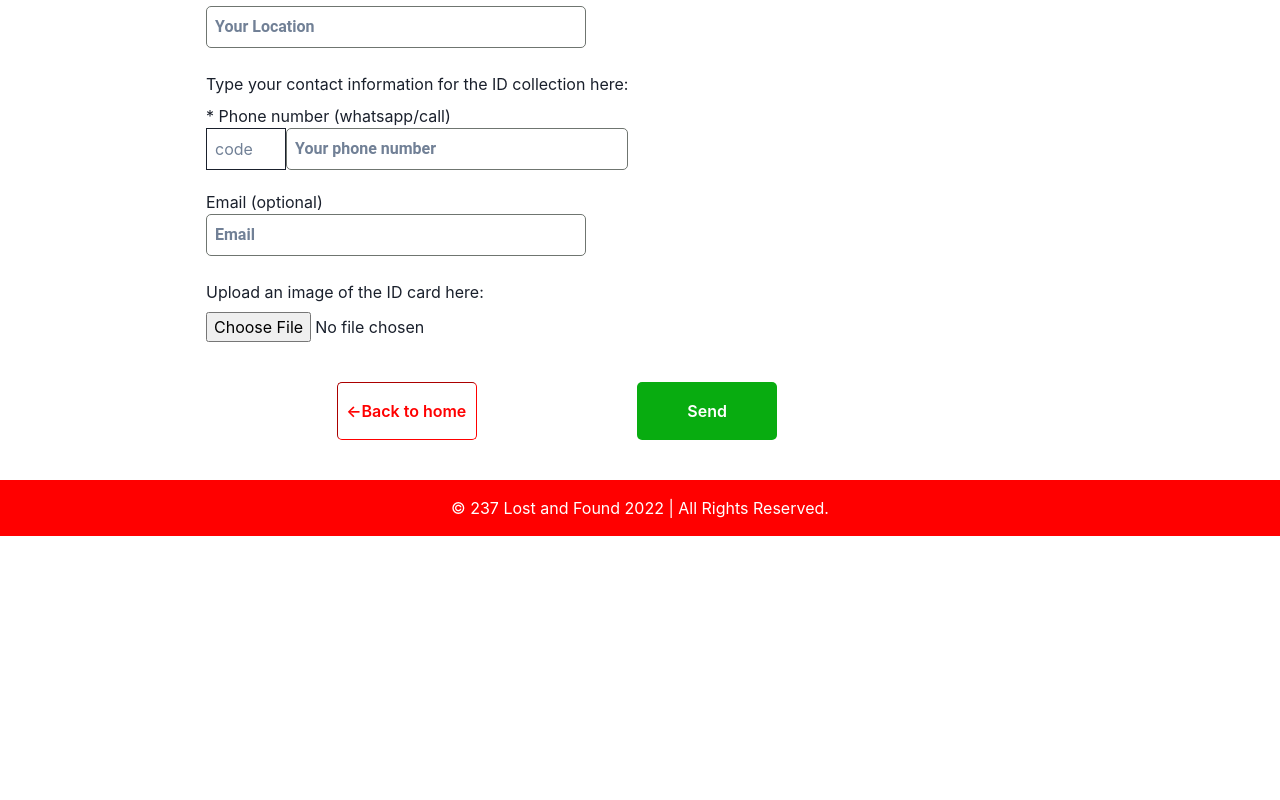
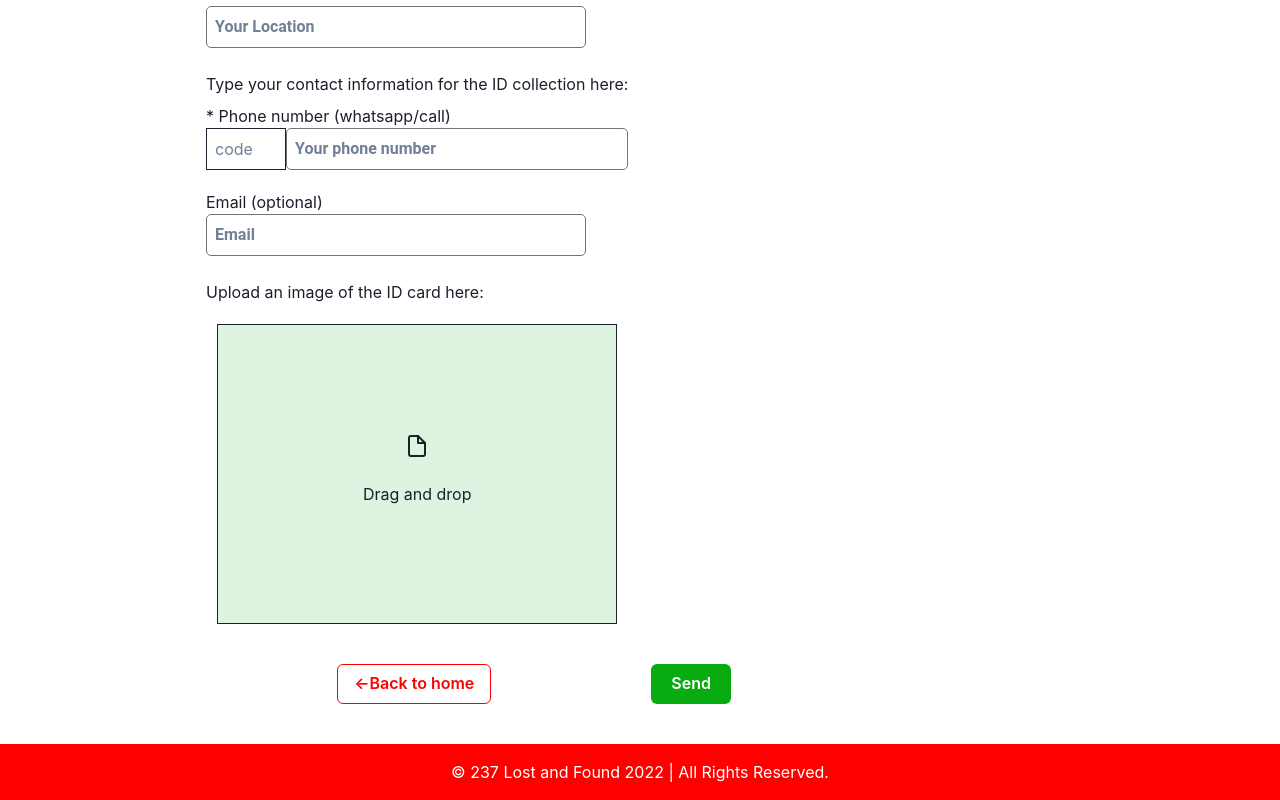
Before and after one commit to Chenwi32/237_lost_and_found, a Next.js app: page /nationalIdCollection in a window 1280 px wide. Shown: the part 631-1431 px from the top of the page. Before the commit the page ends 1167 px from the top, so only its background shows below. Built offline with nearby package versions, Linux system fonts and the light colour scheme.

Commit message:
added the functionality to upload images to firebase and show them in the front end

```diff
--- a/components/Navigation.jsx
+++ b/components/Navigation.jsx
@@ -10,7 +10,7 @@ export default function Header() {
 
   return (
     <Container bg={'brand.400'} boxShadow={'md'} w={'100%'} maxW={'unset'}
-    padding={2}  >
+    padding={2}  mb={10}>
       <chakra.header maxW={1200} m={'auto'} id="header">
         <Flex w="100%" py="1" alignItems="center" justify="space-between">
           <Link href="/">
--- a/components/controls.jsx
+++ b/components/controls.jsx
@@ -1,4 +1,4 @@
-import { Container, Flex, useMediaQuery } from "@chakra-ui/react";
+import { Button, Container, Flex, useMediaQuery } from "@chakra-ui/react";
 import Link from "next/link";
 
 const Controls = ({ dataHandler, buttonText }) => {
@@ -7,16 +7,25 @@ const Controls = ({ dataHandler, buttonText }) => {
 
   return (
     <Container p={0} mb={10}>
-      <Flex gap={isLargerThan700 ? 40 : isLargerThan400? 5 : 3}>
+      <Flex gap={isLargerThan700 ? 40 : isLargerThan400 ? 5 : 3}>
         <Link href="/">
-          <button className={` btn2 flex`}>
+          <Button color={'brand.200'} border={'1px '} bg='unset' >
             <span>&#8592;</span> <span>Back to home</span>
-          </button>
+          </Button>
         </Link>
 
-        <button className={` btn `} onClick={dataHandler}>
+        <Button
+          bg="brand.100"
+          color="brand.400"
+          _hover={{
+            color: "brand.400",
+            bg: "brand.200",
+          }}
+          p={5}
+          onClick={dataHandler}
+        >
           {buttonText}
-        </button>
+        </Button>
       </Flex>
     </Container>
   );
--- a/package.json
+++ b/package.json
@@ -31,6 +31,7 @@
     "next": "12.1.6",
     "react": "18.1.0",
     "react-dom": "18.1.0",
+    "react-dropzone": "^14.2.3",
     "react-toastify": "^9.0.8"
   },
   "devDependencies": {
--- a/pages/_app.js
+++ b/pages/_app.js
@@ -11,7 +11,7 @@ const theme = extendTheme({
       200: "#ff0000",
       300: "#6f7570",
       400: "#fff",
-      500: "#41e74a",
+      500: "#08ac1021",
     },
   },
 });
--- a/pages/contact.jsx
+++ b/pages/contact.jsx
@@ -21,7 +21,7 @@ const Contact = () => {
           <link rel="icon" href="/favicon.ico" />
         </Head>
       }
-      <Container minH={"80vh"}>
+      <Container minH={"80vh"} align="center">
         <div className={`${styles.contact}`}>
           <Heading>
             You can reach us through any of these platforms that is convenient
--- a/pages/nationalIdCollection.jsx
+++ b/pages/nationalIdCollection.jsx
@@ -1,24 +1,52 @@
 import { addDoc, doc, getFirestore, setDoc } from "firebase/firestore";
-import { useEffect, useState } from "react";
+import { useEffect, useCallback, useState } from "react";
 import Announcement from "../components/Announcement";
 import Controls from "../components/controls";
 import { db } from "../firebase";
 import "react-toastify/dist/ReactToastify.css";
 import { toast, ToastContainer } from "react-toastify";
 import styles from "../styles/idcollection.module.css";
-import { Box, Container, Flex, Heading, Text } from "@chakra-ui/react";
+import { Box, Button, Container, Flex, Heading, SkeletonCircle, Text } from "@chakra-ui/react";
 import BreadCrumbs from "../components/BreadCrumbs";
 import Head from "next/head";
 
+import { getDownloadURL, ref, uploadBytesResumable } from "firebase/storage";
+
+import { useDropzone } from "react-dropzone";
+import storage from "../firebase";
+
 const NationalIdCollection = () => {
+
   const [idnum, setIdnum] = useState("");
   const [name, setName] = useState("");
   const [location, setLocation] = useState("");
   const [phoneNumber, setPhoneNumber] = useState("");
 
   const [email, setEmail] = useState("");
-  const [idimage, setIdimage] = useState();
+  const [idimage, setIdimage] = useState(null);
   const [btnText, setBtntext] = useState("Send");
+
+  // Drag and drop functionality
+    const [spin, setSpin] = useState(false);
+    const [downloadUrl, setDownloadUrl] = useState("");
+
+    const onDrop = useCallback((acceptedFiles) => {
+      setSpin(true);
+      const file = acceptedFiles[0];
+      const mountainsRef = ref(storage, "foundIds/" + file.name);
+
+      uploadBytesResumable(mountainsRef, file).then((snapshot) => {
+        getDownloadURL(snapshot.ref).then((downloadURL) => {
+          setDownloadUrl(downloadURL);
+          setIdimage(downloadURL)
+          setSpin(false);
+        });
+
+      });
+    }, []);
+    const { getRootProps, getInputProps } = useDropzone({ onDrop });
+////////////////////////////////
+
 
   const sendData = async () => {
     const timestamp = Date.now().toString();
@@ -34,7 +62,7 @@ const NationalIdCollection = () => {
       idimage,
     };
 
-    if (idnum !== "" && phoneNumber !== "" && name !== "" && idimage !== "") {
+    if (idnum !== "" && phoneNumber !== "" && name !== "") {
       setBtntext("Sending...");
       try {
         await setDoc(addedFIds, foundId).then(() => {
@@ -52,7 +80,6 @@ const NationalIdCollection = () => {
         console.log(error);
       }
 
-
       setIdnum("");
       setName("");
       setLocation("");
@@ -64,7 +91,6 @@ const NationalIdCollection = () => {
         "Some field are still empty. Please make sure you fill in all the information required. Thank you."
       );
     }
-
   };
 
   return (
@@ -81,15 +107,19 @@ const NationalIdCollection = () => {
       }
 
       <Container maxW={900} mb={10} mt={10}>
-
         <BreadCrumbs />
         <Announcement message="Everyone can now add data of id cards that they find here till December 31 2022, after that, only people who own an account on the platform will be able to add data to the platform." />
 
-        <Heading fontSize={'1.5rem'} mb={5}>Fill in the imformation required to help the person recover his/her ID card.</Heading>
+        <Heading fontSize={"1.5rem"} mb={5}>
+          Fill in the imformation required to help the person recover his/her ID
+          card.
+        </Heading>
 
-        <Heading fontSize={'1rem'}>NB: <small>All the fields with the asterisk (*) are obligatory</small></Heading>
+        <Heading fontSize={"1rem"}>
+          NB: <small>All the fields with the asterisk (*) are obligatory</small>
+        </Heading>
 
-        <Box mb={10} w='fit-content' className={styles.idform_container}>
+        <Box mb={10} w="fit-content" className={styles.idform_container}>
           <p>* Type the ID card number here:</p>
           <input
             value={idnum}
@@ -112,7 +142,6 @@ const NationalIdCollection = () => {
             className={`main_input`}
             required
           />
-
           <p>Type your location here:</p>
           <input
             value={location}
@@ -123,7 +152,6 @@ const NationalIdCollection = () => {
             placeholder="Your Location"
             className={`main_input`}
           />
-
           <Flex direction={"column"}>
             <Text>
               Type your contact information for the ID collection here:
@@ -132,18 +160,15 @@ const NationalIdCollection = () => {
 
             <Flex mb={5}>
               <input
-
                 onChange={(e) => {
                   setPhoneNumber(e.target.value);
                 }}
-
                 type="tel"
                 placeholder="code"
                 name="phoneNumber"
                 list="defaultTels"
                 className="phonecode"
                 required
-
               />
 
               <datalist id="defaultTels">
@@ -160,7 +185,7 @@ const NationalIdCollection = () => {
                 placeholder="Your phone number"
                 className={`main_input`}
                 name="phoneNumber"
-                pattern= "[0-9]"
+                pattern="[0-9]"
                 required
               />
             </Flex>
@@ -177,17 +202,59 @@ const NationalIdCollection = () => {
               name="email"
             />
           </Flex>
+          <p>Upload an image of the ID card here:</p>
 
-          <p>Upload an image of the ID card here:</p>
-        <input
-            value={idimage}
-            onChange={(e) => {
-              setIdimage(e.target.value);
-            }}
-            type="file"
 
-            className="fileinput"
-          />
+          {/*  Drag and drop */}
+
+          <Flex
+            mt={5}
+            justifyContent={"space-between"}
+            flexDirection={"column"}
+            alignItems={"center"}
+            {...getRootProps()}
+          >
+            <input {...getInputProps()} />
+
+            <Box w={"fit-content"}>
+              <Box>
+                {downloadUrl === "" ? (
+                  <Flex
+                    border="1px"
+                    alignItems={"center"}
+                    justifyContent={"center"}
+                    bg={"brand.500"}
+                    width={400}
+                    height={300}
+                    flexDirection={"column"}
+                  >
+                    <UploadIcon /> <Text m={0}>Drag and drop</Text>{" "}
+                  </Flex>
+                ) : (
+                  <></>
+                )}
+              </Box>
+              {spin ? (
+                <Flex justifyContent={"center"} alignItems={"center"}>
+                  <Spin />
+                </Flex>
+              ) : (
+                <></>
+              )}
+              {downloadUrl === "" ? (
+                <></>
+              ) : (
+                <Box mt={5} w={"100%"}>
+                  <iframe
+                    src={downloadUrl}
+                    allowFullScreen
+                    width={500}
+                    height={400}
+                  ></iframe>
+                </Box>
+              )}
+            </Box>
+          </Flex>
         </Box>
         <Controls dataHandler={sendData} buttonText={btnText} />
 
@@ -198,3 +265,31 @@ const NationalIdCollection = () => {
 };
 
 export default NationalIdCollection;
+export const Spin = () => (
+  <Box mt={4}>
+   <Button
+    isLoading
+    loadingText='Loading'
+    colorScheme='teal'
+    variant='outline'
+    spinnerPlacement='start'
+  ></Button>
+  </Box>
+);
+export const UploadIcon = () => (
+  <svg
+    xmlns="http://www.w3.org/2000/svg"
+    width="24"
+    height="24"
+    viewBox="0 0 24 24"
+    fill="none"
+    stroke="currentColor"
+    strokeWidth="2"
+    strokeLinecap="round"
+    strokeLinejoin="round"
+    className="h-4 w-4"
+  >
+    <path d="M13 2H6a2 2 0 0 0-2 2v16a2 2 0 0 0 2 2h12a2 2 0 0 0 2-2V9z"></path>
+    <polyline points="13 2 13 9 20 9"></polyline>
+  </svg>
+);
--- a/styles/globals.css
+++ b/styles/globals.css
@@ -1,5 +1,5 @@
 :root {
-  --primary: #08ac10;
+  --primary: #08ac1021;
   --secondary: #ff0000;
   --links: #6f7570;
   --vertical_margins: 2em 0;
```
Also changed, not shown: components/avilableDocs.jsx (+19 -4 lines), components/draganddrop.jsx (added, +12 -0 lines), 2 other files (tests, documents, lock files or other folders). Lines whose indentation alone changed are shown as unchanged.
